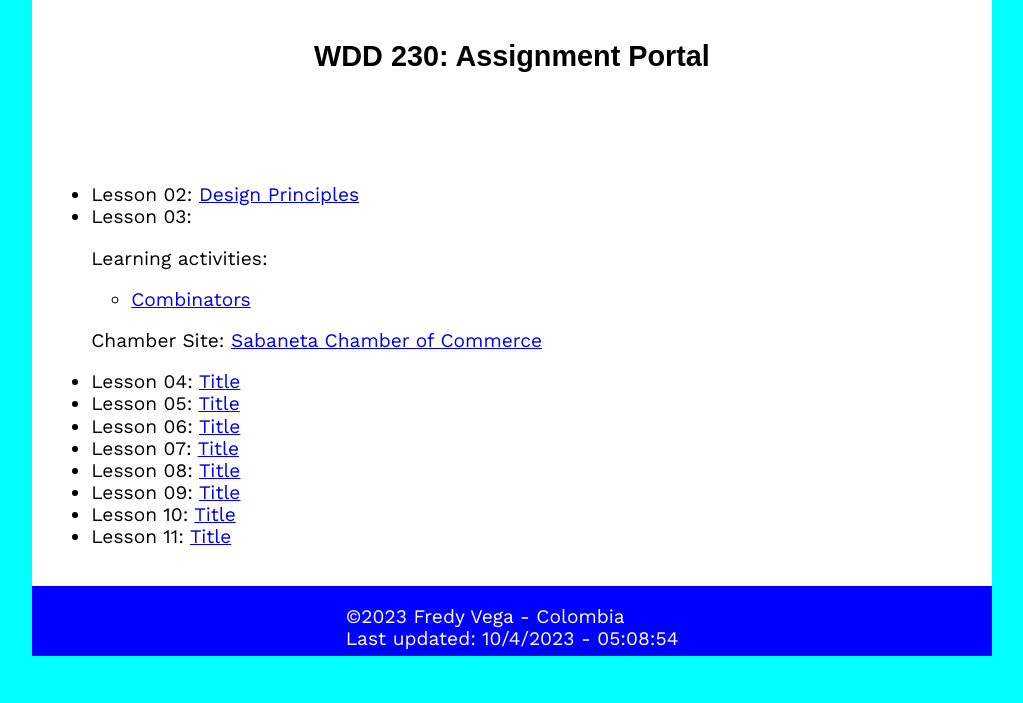
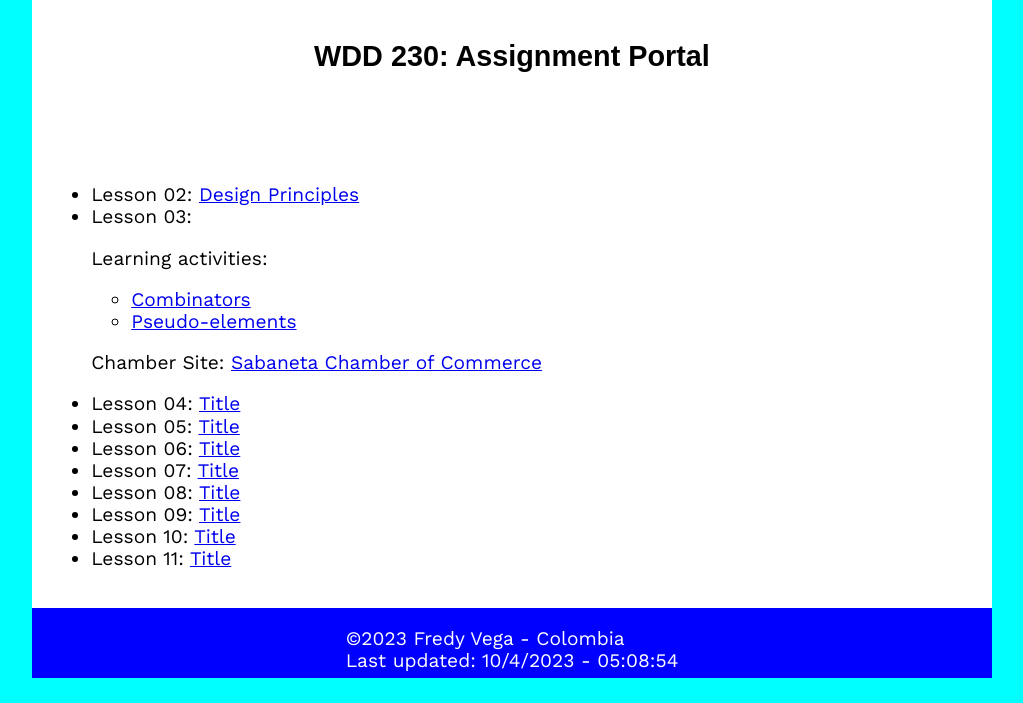
Before and after one commit to vegapw/wdd230, a plain HTML site: page index.html in a window 1280 px wide. Shown: the part 225-928 px from the top of the page, without its empty margins (128-1151 px from the left). Before the commit the page ends 906 px from the top, so only its background shows below. Drawn offline with nearby package versions, Linux system fonts and the light colour scheme; a web font is replaced by a local one.

Commit message:
Pseudo-elements exercise added to lesson 3

```diff
--- a/index.html
+++ b/index.html
@@ -43,6 +43,7 @@
                 <p> Learning activities:
                   <ul>
                     <li><a href="lesson3/images/Combinators_ss.png">Combinators</a></li>
+                    <li><a href="https://codepen.io/vegafe/pen/WNLarXP">Pseudo-elements</a></li>
                   </ul>
 
                 </p>
```
